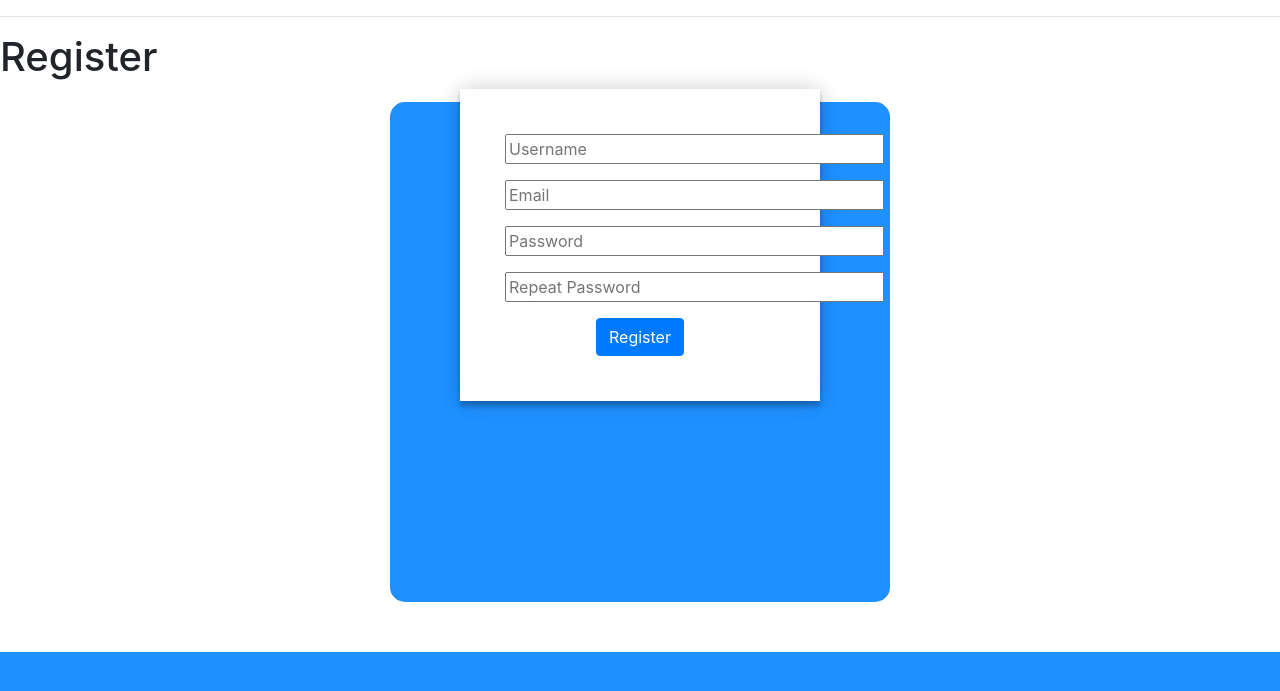
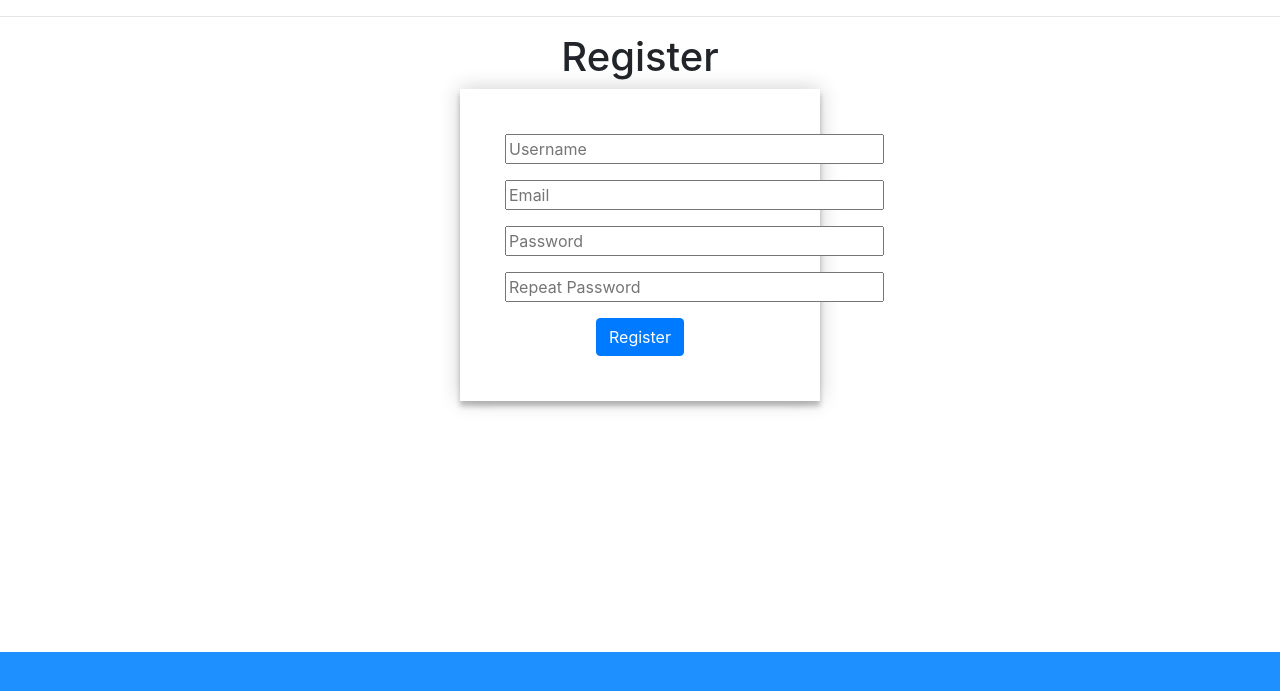
Before and after one commit to gitforsuraj/social_note, a Flask app: template templates/register.html in a window 1280 px wide. Shown: the part 48-739 px from the top of the page. Run offline with Flask 2, Linux system fonts and the light colour scheme; the template is opened without the code that fills it: most values are stand-ins (such as "Sample title", 1, 10 or a date in 2020); form fields are guessed from the names that the template uses; some libraries are stand-ins or nearby versions.

Commit message:
Update base.html

```diff
--- a/templates/base.html
+++ b/templates/base.html
@@ -1,10 +1,8 @@
 <html>
     <head>
-        <meta charset="UTF-8">
-        <meta name="viewport" content="width=device-width, initial-scale=1.0">
-        <meta http-equiv="X-UA-Compatible" content="ie=edge">
 
-        <link rel="stylesheet" href="login.css" >
+        <link rel= "stylesheet" type= "text/css" href= "{{ url_for('static',filename='styles/login.css') }}">
+        <link rel= "stylesheet" type= "text/css" href= "{{ url_for('static',filename='styles/register.css') }}">
 
         <link rel="stylesheet" href="https://stackpath.bootstrapcdn.com/bootstrap/4.3.1/css/bootstrap.min.css" integrity="sha384-ggOyR0iXCbMQv3Xipma34MD+dH/1fQ784/j6cY/iJTQUOhcWr7x9JvoRxT2MZw1T" crossorigin="anonymous">
         <script src="https://stackpath.bootstrapcdn.com/bootstrap/4.3.1/js/bootstrap.min.js" integrity="sha384-JjSmVgyd0p3pXB1rRibZUAYoIIy6OrQ6VrjIEaFf/nJGzIxFDsf4x0xIM+B07jRM" crossorigin="anonymous"></script>
@@ -17,8 +15,6 @@
     </head>
 
     <body>
-        <div class="square"></div>
-
         <nav aria-label="breadcrumb">
             <ol class="breadcrumb">
                 <li class="breadcrumb-item"><a href="{{ url_for('index') }}">Home</a></li>
```
